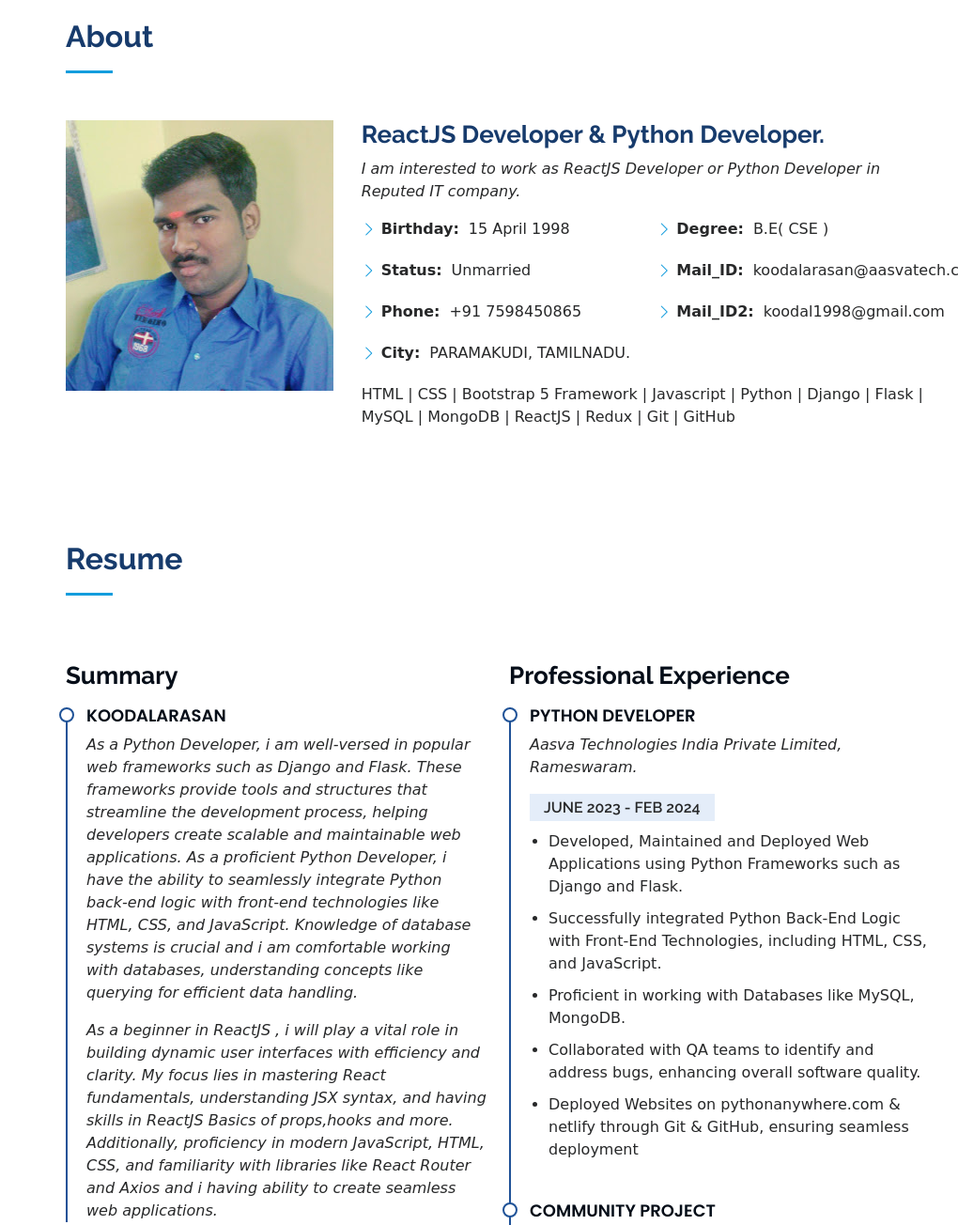
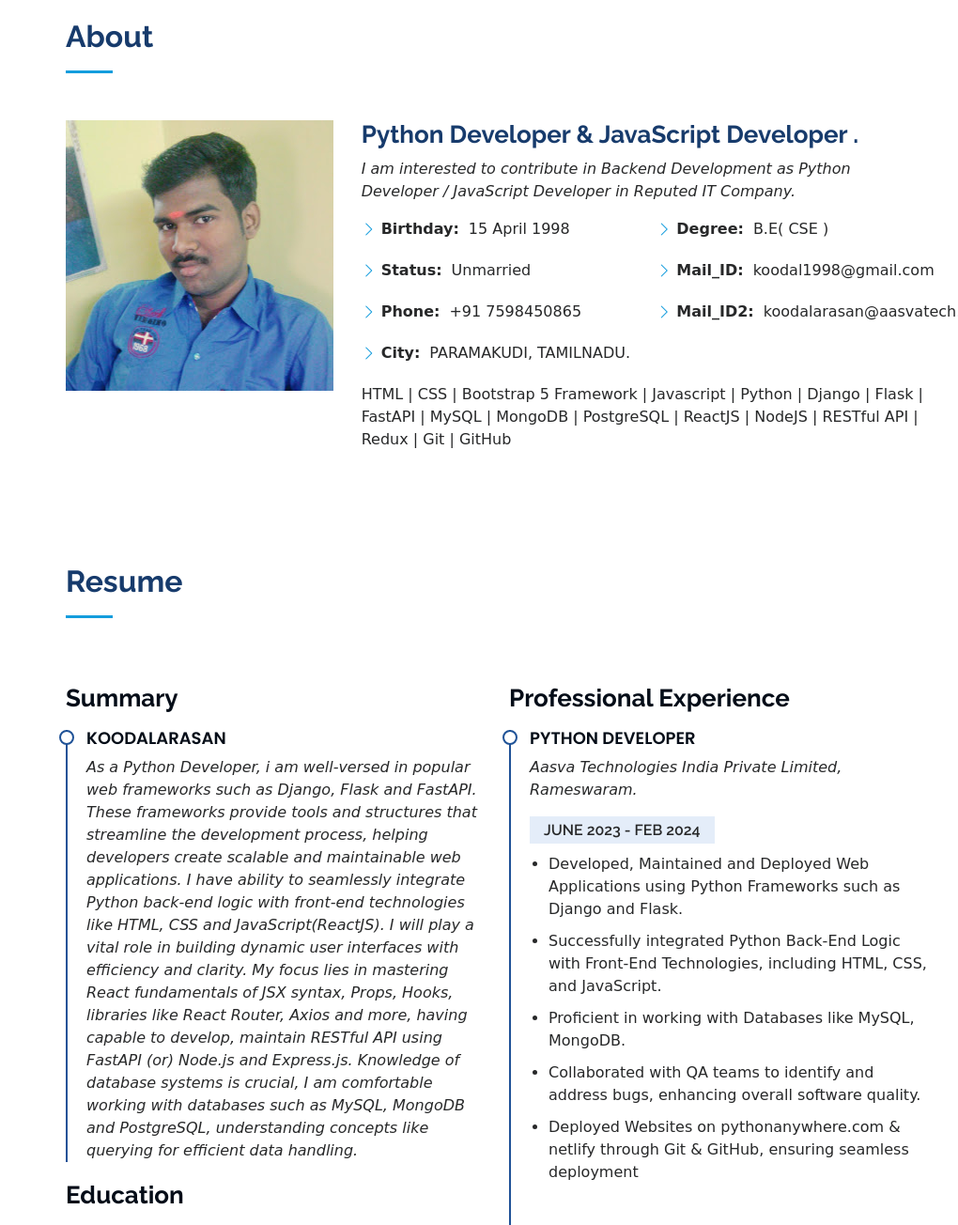
Before and after one commit to Koodalarasan-FSD/iportfolio, a plain HTML site: page index.html in a window 1280 px wide. Shown: the part 840-2144 px from the top of the page at 94% size, without its empty margins (260-1280 px from the left). Drawn offline with Linux system fonts and the light colour scheme.

Commit message:
Update index.html

```diff
--- a/index.html
+++ b/index.html
@@ -79,7 +79,7 @@
   <section id="hero" class="d-flex flex-column justify-content-center align-items-center">
     <div class="hero-container" data-aos="fade-in">
       <h1>Koodalarasan B.E.,</h1>
-      <p>I'm <span class="typed" data-typed-items="Python Developer, ReactJS Developer, Gaming Freak"></span></p>
+      <p>I'm <span class="typed" data-typed-items="Python Developer, JavaScript Developer, Gaming Freak"></span></p>
     </div>
   </section><!-- End Hero -->
 
@@ -98,9 +98,10 @@
             <img src="assets/img/Koodalarasan_Pic.jpg" class="img-fluid" alt="">
           </div>
           <div class="col-lg-8 pt-4 pt-lg-0 content" data-aos="fade-left">
-            <h3>ReactJS Developer &amp; Python Developer.</h3>
+            <h3>Python Developer &amp; JavaScript Developer .</h3>
             <p class="fst-italic">
-              I am interested to work as ReactJS Developer or Python Developer in Reputed IT company.
+              I am interested to contribute in Backend Development as Python Developer / JavaScript Developer
+              in Reputed IT Company.
             </p>
             <div class="row">
               <div class="col-lg-6">
@@ -117,15 +118,15 @@
 
                   <li><i class="bi bi-chevron-right"></i> <strong>Degree:</strong> <span>B.E( CSE )</span></li>
                   <li><i class="bi bi-chevron-right"></i> <strong>Mail_ID:</strong>
-                    <span>koodalarasan@aasvatech.com</span>
+                    <span>koodal1998@gmail.com</span>
                   </li>
                   <li><i class="bi bi-chevron-right"></i> <strong>Mail_ID2:</strong>
-                    <span>koodal1998@gmail.com</span>
+                    <span>koodalarasan@aasvatech.com</span>
                   </li>
                 </ul>
               </div>
             </div>
-            <p> HTML | CSS | Bootstrap 5 Framework | Javascript | Python | Django | Flask | MySQL | MongoDB | ReactJS | Redux | Git | GitHub
+            <p> HTML | CSS | Bootstrap 5 Framework | Javascript | Python | Django | Flask | FastAPI | MySQL | MongoDB | PostgreSQL | ReactJS | NodeJS | RESTful API | Redux | Git | GitHub
             </p>
 
           </div>
@@ -150,19 +151,19 @@
             <h3 class="resume-title">Summary</h3>
             <div class="resume-item pb-0">
               <h4>Koodalarasan</h4>
-              <p><em>As a Python Developer, i am well-versed in popular web frameworks such as Django and Flask.
+              <p>
+                <em>
+                  As a Python Developer, i am well-versed in popular web frameworks such as Django, Flask and FastAPI.
                   These frameworks provide tools and structures that streamline the development process,
-                  helping developers create scalable and maintainable web applications.
-                  As a proficient Python Developer, i have the ability to seamlessly integrate Python
-                  back-end logic with front-end technologies like HTML, CSS, and JavaScript.
-                  Knowledge of database systems is crucial and i am comfortable working with
-                  databases, understanding concepts like querying for efficient data handling. </em></p>
-              <p><em>As a beginner in ReactJS , i will play a vital role in building dynamic user
-                  interfaces with efficiency and clarity. My focus lies in mastering React fundamentals,
-                  understanding JSX syntax, and having skills in ReactJS Basics of props,hooks and more. Additionally,
-                  proficiency in
-                  modern JavaScript, HTML, CSS, and familiarity with libraries like React Router and Axios
-                  and i having ability to create seamless web applications.</em></p>
+                  helping developers create scalable and maintainable web applications.  I have ability to seamlessly
+                  integrate Python back-end logic with front-end technologies like HTML, CSS and JavaScript(ReactJS).
+                  I will play a vital role in building dynamic user interfaces with efficiency and clarity.
+                  My focus lies in mastering React fundamentals of JSX syntax, Props, Hooks, libraries like React Router,
+                  Axios and more, having capable to develop, maintain RESTful API using FastAPI (or) Node.js and Express.js.
+                  Knowledge of database systems is crucial, I am comfortable working with databases such as MySQL, MongoDB
+                  and PostgreSQL, understanding concepts like querying for efficient data handling.
+                </em>
+              </p>
             </div>
 
             <h3 class="resume-title">Education</h3>
@@ -379,7 +380,7 @@
           <div class="col-lg-6" data-aos="fade-up" data-aos-delay="100">
 
             <div class="progress">
-              <span class="skill">Python(Django,Flask) <i class="val">80%</i></span>
+              <span class="skill">Python(Django, Flask, FastAPI) <i class="val">80%</i></span>
               <div class="progress-bar-wrap">
                 <div class="progress-bar" role="progressbar" aria-valuenow="80" aria-valuemin="0" aria-valuemax="100">
                 </div>
@@ -387,7 +388,7 @@
             </div>
 
             <div class="progress">
-              <span class="skill">MySql, MongoDB <i class="val">90%</i></span>
+              <span class="skill">MySql, MongoDB, PostgreSQL <i class="val">90%</i></span>
               <div class="progress-bar-wrap">
                 <div class="progress-bar" role="progressbar" aria-valuenow="90" aria-valuemin="0" aria-valuemax="100">
                 </div>
@@ -395,7 +396,7 @@
             </div>
 
             <div class="progress">
-              <span class="skill">ReactJS <i class="val">65%</i></span>
+              <span class="skill">ReactJS, NodeJS, Express.JS, REST API <i class="val">65%</i></span>
               <div class="progress-bar-wrap">
                 <div class="progress-bar" role="progressbar" aria-valuenow="75" aria-valuemin="0" aria-valuemax="100">
                 </div>
```
